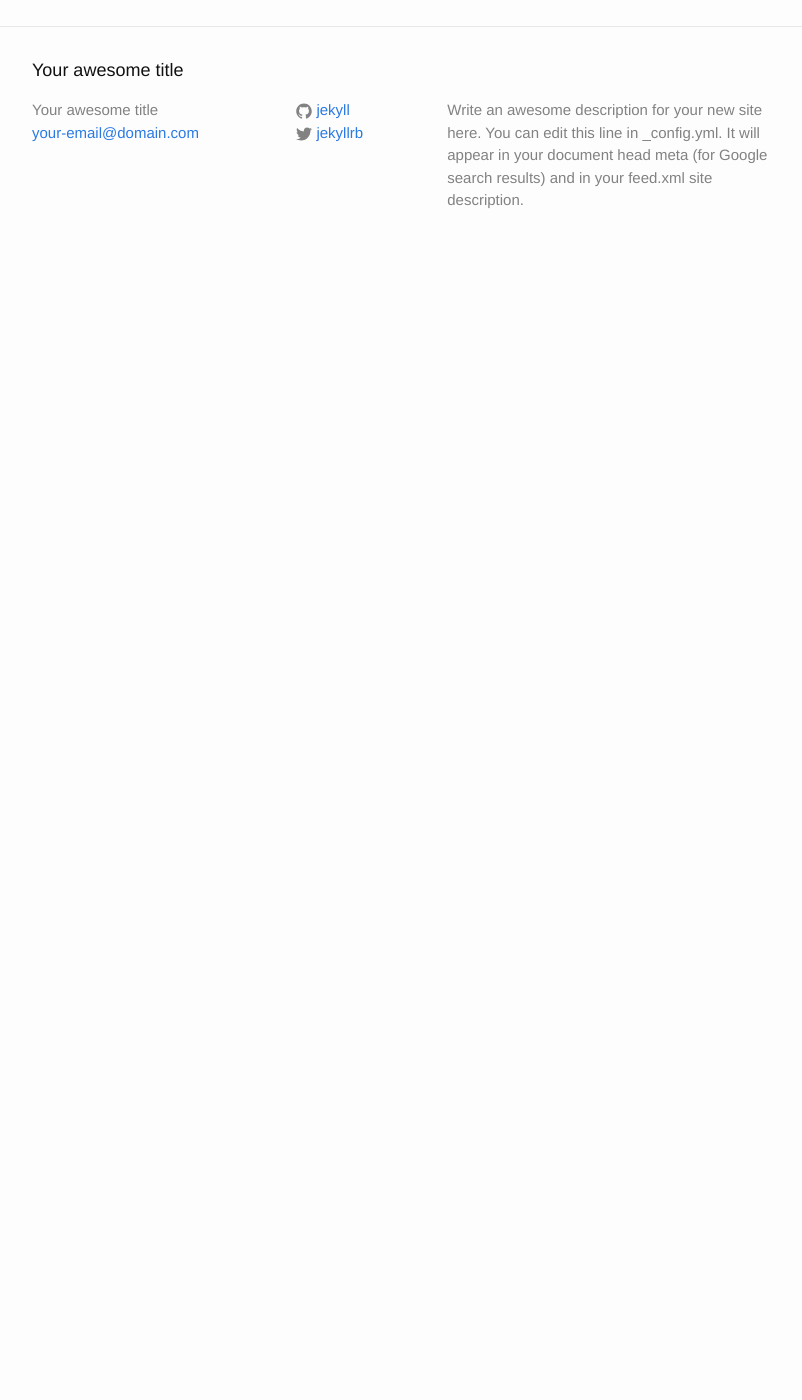
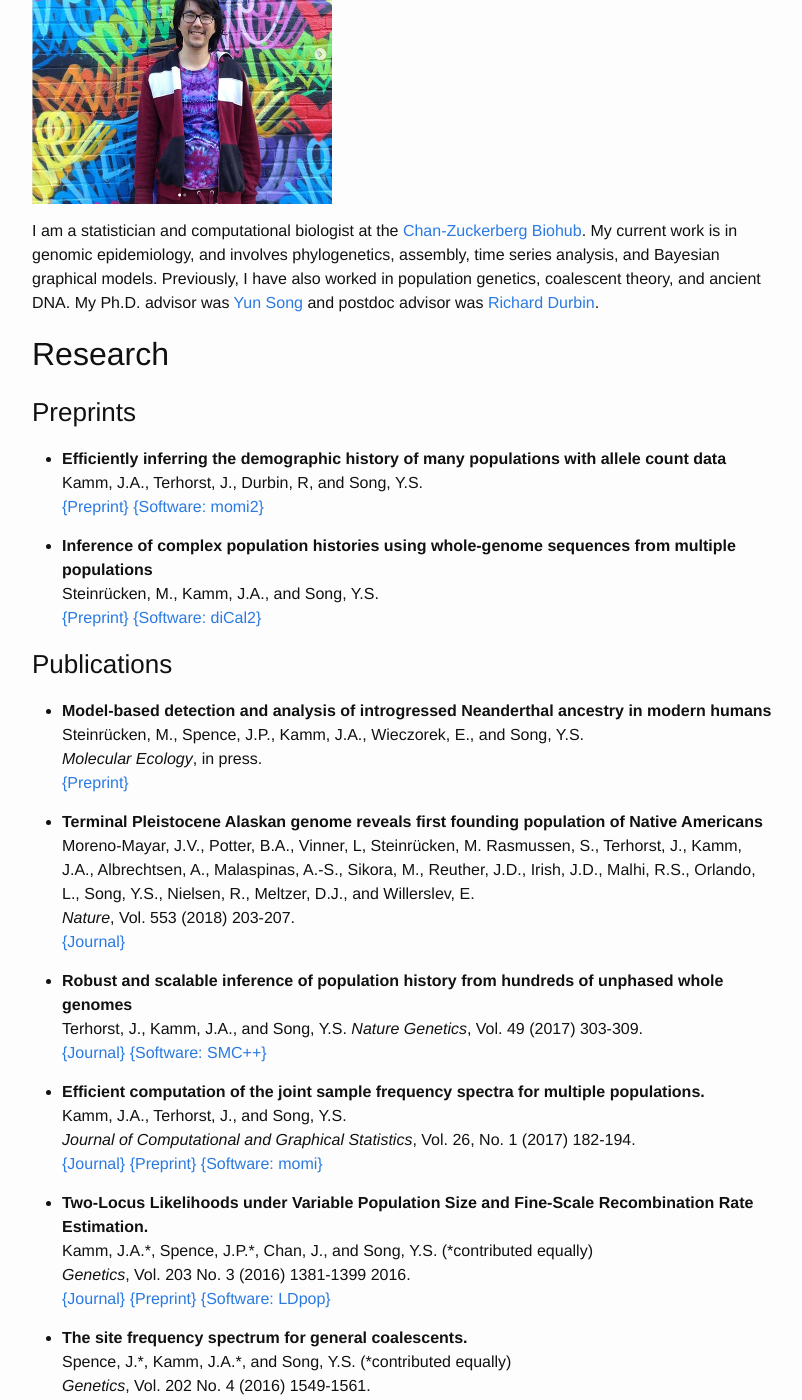
Before and after one commit to jackkamm/jackkamm.github.io, a Jekyll site: the page built from index.md, in a window 1280 px wide and 1400 px high, scrolled down 270 px. Shown: the whole window, without its empty margins (238-1040 px from the left). Built offline with Jekyll 4.4.1, drawn with Linux system fonts in a browser that asks for light colours; before the commit the page ends 900 px from its top, so only the background shows below that; some of the changed text lies outside the part shown.

Commit message:
second commit

```diff
--- a/_config.yml
+++ b/_config.yml
@@ -6,16 +6,16 @@
 # 'jekyll serve'. If you change this file, please restart the server process.
 
 # Site settings
-title: Your awesome title
-email: your-email@domain.com
-description: > # this means to ignore newlines until "baseurl:"
-  Write an awesome description for your new site here. You can edit this
-  line in _config.yml. It will appear in your document head meta (for
-  Google search results) and in your feed.xml site description.
+title: Jack Kamm
+email: jack.kamm@czbiohub.org
+#description: > # this means to ignore newlines until "baseurl:"
+#  Write an awesome description for your new site here. You can edit this
+#  line in _config.yml. It will appear in your document head meta (for
+#  Google search results) and in your feed.xml site description.
 baseurl: "" # the subpath of your site, e.g. /blog
-url: "http://yourdomain.com" # the base hostname & protocol for your site
-twitter_username: jekyllrb
-github_username:  jekyll
+#url: "http://yourdomain.com" # the base hostname & protocol for your site
+#twitter_username: jekyllrb
+github_username:  jackkamm
 
 # Build settings
 markdown: kramdown
--- a/_includes/footer.html
+++ b/_includes/footer.html
@@ -1,38 +1,5 @@
 <footer class="site-footer">
-
   <div class="wrapper">
-
-    <h2 class="footer-heading">{{ site.title }}</h2>
-
-    <div class="footer-col-wrapper">
-      <div class="footer-col footer-col-1">
-        <ul class="contact-list">
-          <li>{{ site.title }}</li>
-          <li><a href="mailto:{{ site.email }}">{{ site.email }}</a></li>
-        </ul>
-      </div>
-
-      <div class="footer-col footer-col-2">
-        <ul class="social-media-list">
-          {% if site.github_username %}
-          <li>
-            {% include icon-github.html username=site.github_username %}
-          </li>
-          {% endif %}
-
-          {% if site.twitter_username %}
-          <li>
-            {% include icon-twitter.html username=site.twitter_username %}
-          </li>
-          {% endif %}
-        </ul>
-      </div>
-
-      <div class="footer-col footer-col-3">
-        <p>{{ site.description }}</p>
-      </div>
-    </div>
-
+    <p>&copy; 2018 Jack Kamm<p>
   </div>
-
 </footer>
--- a/_includes/header.html
+++ b/_includes/header.html
@@ -2,25 +2,17 @@
 
   <div class="wrapper">
 
-    <a class="site-title" href="{{ site.baseurl }}/">{{ site.title }}</a>
 
-    <nav class="site-nav">
-      <a href="#" class="menu-icon">
-        <svg viewBox="0 0 18 15">
-          <path fill="#424242" d="M18,1.484c0,0.82-0.665,1.484-1.484,1.484H1.484C0.665,2.969,0,2.304,0,1.484l0,0C0,0.665,0.665,0,1.484,0 h15.031C17.335,0,18,0.665,18,1.484L18,1.484z"/>
-          <path fill="#424242" d="M18,7.516C18,8.335,17.335,9,16.516,9H1.484C0.665,9,0,8.335,0,7.516l0,0c0-0.82,0.665-1.484,1.484-1.484 h15.031C17.335,6.031,18,6.696,18,7.516L18,7.516z"/>
-          <path fill="#424242" d="M18,13.516C18,14.335,17.335,15,16.516,15H1.484C0.665,15,0,14.335,0,13.516l0,0 c0-0.82,0.665-1.484,1.484-1.484h15.031C17.335,12.031,18,12.696,18,13.516L18,13.516z"/>
-        </svg>
-      </a>
+    <ul class="contact-list">
+	<li style="font-size:30px">
+	  {{ site.title }}
+	</li>
+	<li><a href="mailto:{{ site.email }}">{{ site.email }}</a></li>
+	<li>
+	{% include icon-github.html username=site.github_username %}
+	</li>
+    </ul>
 
-      <div class="trigger">
-        {% for my_page in site.pages %}
-          {% if my_page.title %}
-          <a class="page-link" href="{{ my_page.url | prepend: site.baseurl }}">{{ my_page.title }}</a>
-          {% endif %}
-        {% endfor %}
-      </div>
-    </nav>
 
   </div>
 
--- a/index.html
+++ /dev/null
@@ -1,23 +0,0 @@
----
-layout: default
----
-
-<div class="home">
-
-  <h1 class="page-heading">Posts</h1>
-
-  <ul class="post-list">
-    {% for post in site.posts %}
-      <li>
-        <span class="post-meta">{{ post.date | date: "%b %-d, %Y" }}</span>
-
-        <h2>
-          <a class="post-link" href="{{ post.url | prepend: site.baseurl }}">{{ post.title }}</a>
-        </h2>
-      </li>
-    {% endfor %}
-  </ul>
-
-  <p class="rss-subscribe">subscribe <a href="{{ "/feed.xml" | prepend: site.baseurl }}">via RSS</a></p>
-
-</div>
--- /dev/null
+++ b/index.md
@@ -0,0 +1,108 @@
+---
+layout: page
+---
+
+<img src="/assets/mural.png" width="300" />
+
+I am a statistician and computational biologist at the [Chan-Zuckerberg Biohub](https://www.czbiohub.org/). My current work is in genomic epidemiology, and involves phylogenetics, assembly, time series analysis, and Bayesian graphical models.
+Previously, I have also worked in population genetics, coalescent theory, and ancient DNA. My Ph.D. advisor was [Yun Song](http://people.eecs.berkeley.edu/~yss/) and postdoc advisor was [Richard Durbin](https://www.gen.cam.ac.uk/directory/richard-durbin).
+
+## Research
+
+### Preprints
+
+-   **Efficiently inferring the demographic history of many populations
+    with allele count data**
+    Kamm, J.A., Terhorst, J., Durbin, R, and Song, Y.S.
+    [{Preprint}](https://www.biorxiv.org/content/early/2018/03/23/287268)
+    [{Software: momi2}](https://github.com/popgenmethods/momi2)
+
+-   **Inference of complex population histories using whole-genome
+    sequences from multiple populations**
+    Steinrücken, M., Kamm, J.A., and Song, Y.S.
+    [{Preprint}](http://dx.doi.org/10.1101/026591) [{Software: diCal2}](https://sourceforge.net/projects/dical2)
+
+### Publications
+
+-   **Model-based detection and analysis of introgressed Neanderthal
+    ancestry in modern humans**
+    Steinrücken, M., Spence, J.P., Kamm, J.A., Wieczorek, E., and Song,
+    Y.S.
+    *Molecular Ecology*, in press.
+    [{Preprint}](https://www.biorxiv.org/content/early/2017/12/01/227660)
+
+-   **Terminal Pleistocene Alaskan genome reveals first founding
+    population of Native Americans**
+    Moreno-Mayar, J.V., Potter, B.A., Vinner, L, Steinrücken, M.
+    Rasmussen, S., Terhorst, J., Kamm, J.A., Albrechtsen, A.,
+    Malaspinas, A.-S., Sikora, M., Reuther, J.D., Irish, J.D., Malhi,
+    R.S., Orlando, L., Song, Y.S., Nielsen, R., Meltzer, D.J., and
+    Willerslev, E.
+    *Nature*, Vol. 553 (2018) 203-207.
+    [{Journal}](https://www.nature.com/articles/nature25173)
+
+-   **Robust and scalable inference of population history from hundreds
+    of unphased whole genomes**
+    Terhorst, J., Kamm, J.A., and Song, Y.S.
+    *Nature Genetics*, Vol. 49 (2017) 303-309.
+    [{Journal}](http://dx.doi.org/10.1038/ng.3748) [{Software:
+    SMC++}](https://github.com/popgenmethods/smcpp)
+
+-   **Efficient computation of the joint sample frequency spectra for
+    multiple populations.**
+    Kamm, J.A., Terhorst, J., and Song, Y.S.
+    *Journal of Computational and Graphical Statistics*, Vol. 26, No.
+    1 (2017) 182-194.
+    [{Journal}](http://www.tandfonline.com/doi/abs/10.1080/10618600.2016.1159212)
+    [{Preprint}](http://arxiv.org/abs/1503.01133) [{Software:
+    momi}](https://github.com/popgenmethods/momi)
+
+-   **Two-Locus Likelihoods under Variable Population Size and
+    Fine-Scale Recombination Rate Estimation.**
+    Kamm, J.A.\*, Spence, J.P.\*, Chan, J., and Song, Y.S.
+    (\*contributed equally)
+    *Genetics*, Vol. 203 No. 3 (2016) 1381-1399 2016.
+    [{Journal}](http://www.genetics.org/content/203/3/1381)
+    [{Preprint}](http://arxiv.org/abs/1510.06017) [{Software:
+    LDpop}](https://github.com/popgenmethods/ldpop)
+
+-   **The site frequency spectrum for general coalescents.**
+    Spence, J.\*, Kamm, J.A.\*, and Song, Y.S. (\*contributed equally)
+    *Genetics*, Vol. 202 No. 4 (2016) 1549-1561.
+    [{Journal}](http://www.genetics.org/content/genetics/202/4/1549.full.pdf)
+    [{Preprint}](http://arxiv.org/abs/1510.05631)
+
+-   **Decoding coalescent hidden Markov models in linear time.**
+    Harris, K., Sheehan, S., Kamm, J.A., Song, Y.S.
+    *Proc. 18th Annual Intl. Conf. on Research in Computational
+    Molecular Biology (RECOMB)*, LNBI Vol. 8394, (2014), pp 100-114.
+    [{Journal}](http://dx.doi.org/10.1007/978-3-319-05269-4_8)
+    [{Preprint}](http://arxiv.org/abs/1403.0858)
+
+-   **Approximate sampling formulae for general finite-alleles models of
+    mutation.**
+    Bhaskar, A., Kamm, J.A., and Song, Y.S.
+    *Advances in Applied Probability*, 44 (2012) 408-428.
+    [{Journal}](http://projecteuclid.org/euclid.aap/1339878718)
+    [{Preprint}](http://arxiv.org/abs/1109.2386)
+
+### Ph.D. Thesis
+
+-   **One and Two Locus Likelihoods Under Complex Demography.**
+    Statistics, UC Berkeley, December 2015.
+    [{pdf}](/assets/thesis.pdf)
+
+### Posters
+
+-   **Learning history from the SFS of low- and high-coverage ancient
+    DNA.**
+    PopGroup @ University of Bristol, 2018.
+    [{pdf}](/assets/ancient_momi.pdf)
+-   **LDpop: 2-locus likelihoods for recombination map estimation under
+    variable population size.**
+    Probabilistic Modeling in Genomics @ Oxford, 2016.
+    [{pdf}](/assets/ldpop_poster.pdf)
+-   **momi: a new method for computing the multipopulation sample
+    frequency spectrum.**
+    Probabilistic Modeling in Genomics @ Cold Spring Harbor, 2015.
+    [{pdf}](/assets/momi_poster.pdf)
```
Also changed, not shown: about.md (deleted, +0 -15 lines), assets/mural.png (added), 5 other files.
